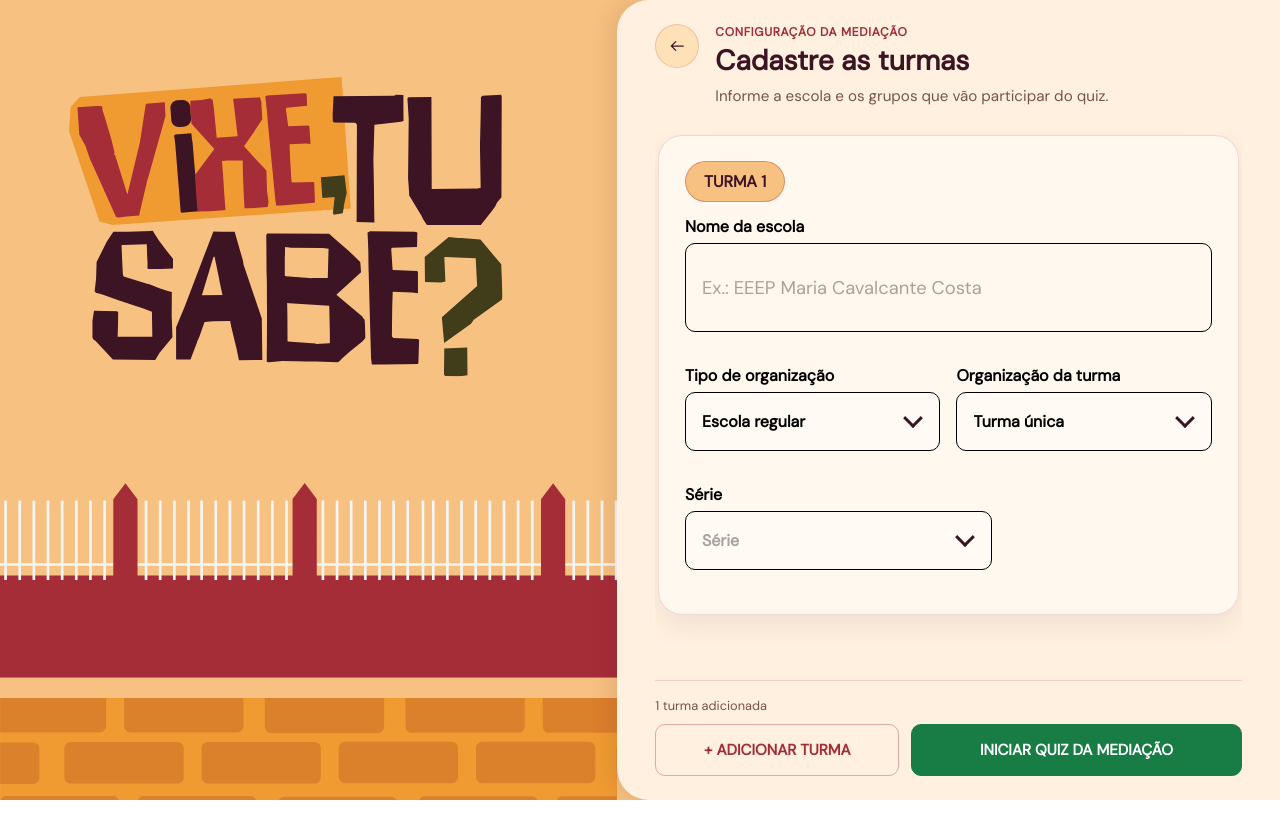
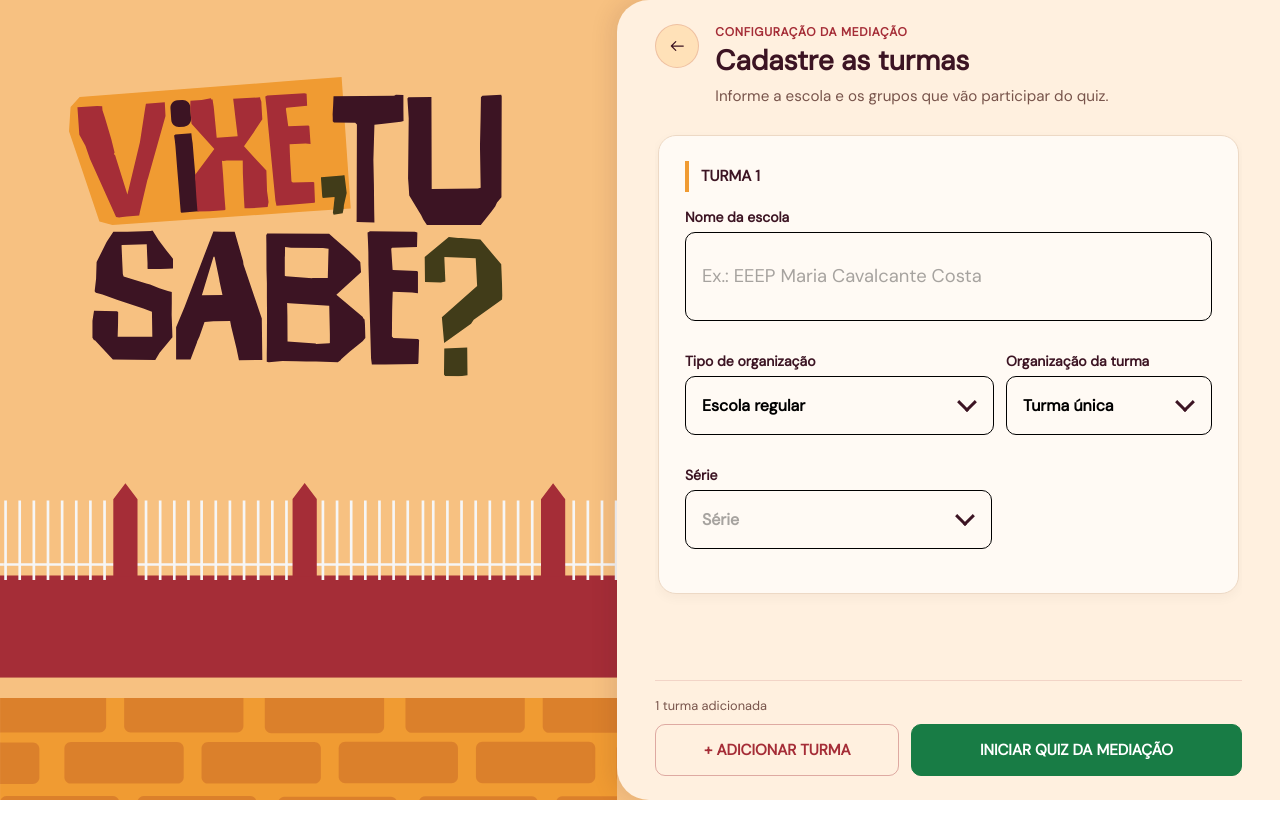
Before and after one commit to CSCAQXD/QUIZ-vixe-tu-sabe, a React app in the folder frontend/: page /cadastro-turmas in a window 1280 px wide. Shown: the top 838 px of the page. Built offline with nearby package versions, Linux system fonts and the light colour scheme; the HTML template or start-up script is replaced by a standard one.

Commit message:
style(turmas): padroniza campos e hierarquia (parte 1)

```diff
--- a/frontend/src/components/features/turmas/TurmaForm/TurmaForm.css
+++ b/frontend/src/components/features/turmas/TurmaForm/TurmaForm.css
@@ -1,55 +1,65 @@
 .turma-form {
     min-width: 0;
+    flex: 0 0 auto;
     display: grid;
-    gap: 14px;
+    gap: 12px;
     margin: 0;
-    padding: clamp(20px, 2vw, 26px);
-    border: 1px solid rgb(165 45 55 / 16%);
-    border-radius: 24px;
-    background: rgb(255 250 244 / 78%);
-    box-shadow: 0 10px 30px rgb(60 20 35 / 7%);
+    padding: clamp(18px, 2vw, 28px);
+    border: 1px solid #edd9c5;
+    border-radius: 18px;
+    background: #fffaf4;
+    box-shadow: 0 4px 12px rgb(60 20 35 / 4%);
 }
 
 .turma-form__header {
     display: flex;
     align-items: center;
     justify-content: space-between;
-    gap: 18px;
+    gap: 16px;
+    margin-bottom: 4px;
 }
 
 .turma-form h2 {
-    width: auto;
     margin: 0;
-    padding: 9px 18px;
-    border: 1px solid rgb(165 45 55 / 35%);
-    border-radius: 162px;
+    padding: 4px 0 4px 12px;
+    border-left: 4px solid #f09b32;
     color: #3c1423;
-    text-align: center;
-    background: #f7c181;
-    font-family: var(--font-family-base);
-    font-size: 1rem;
-    font-weight: 700;
+    font-size: 0.95rem;
+    font-weight: 800;
+    line-height: 1.5;
 }
 
 .turma-form__configuration {
     display: grid;
-    grid-template-columns: repeat(2, minmax(0, 1fr));
-    gap: 16px;
-    padding: 0;
+    grid-template-columns: minmax(0, 1.2fr) minmax(0, 0.8fr);
+    align-items: start;
+    gap: 12px;
 }
 
 .turma-form__configuration > .form-field {
     grid-column: 1 / -1;
 }
 
-.turma-form__configuration--technical {
-    grid-template-areas:
-        "organization classroom"
-        "course course";
+.turma-form__fields {
+    display: grid;
+    grid-template-columns: minmax(0, 3fr) minmax(0, 2fr);
+    align-items: start;
+    gap: 12px;
 }
 
-.turma-form__configuration--technical > .select-field:first-child {
-    grid-area: organization;
+.turma-form__fields--single {
+    grid-template-columns: 1fr;
+}
+
+.turma-form .form-field,
+.turma-form .select-field {
+    gap: 6px;
+}
+
+.turma-form .form-field__label,
+.turma-form .select-field__label {
+    color: #3c1423;
+    font-size: 0.875rem;
 }
 
 .turma-form__configuration--technical > .form-field {
```
